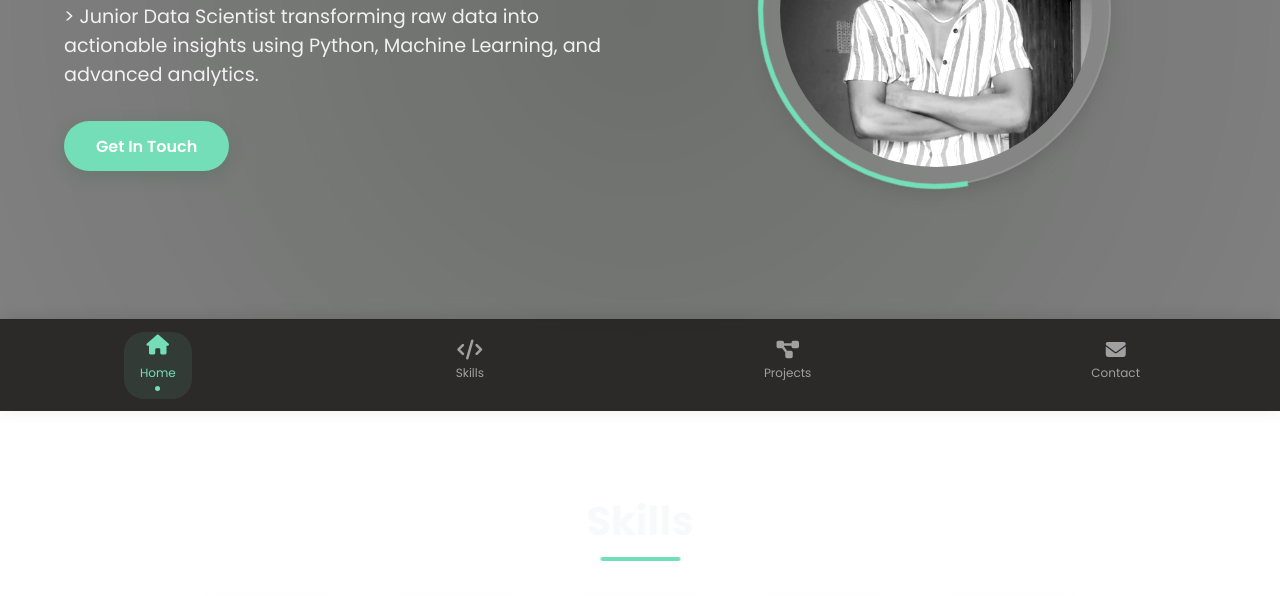
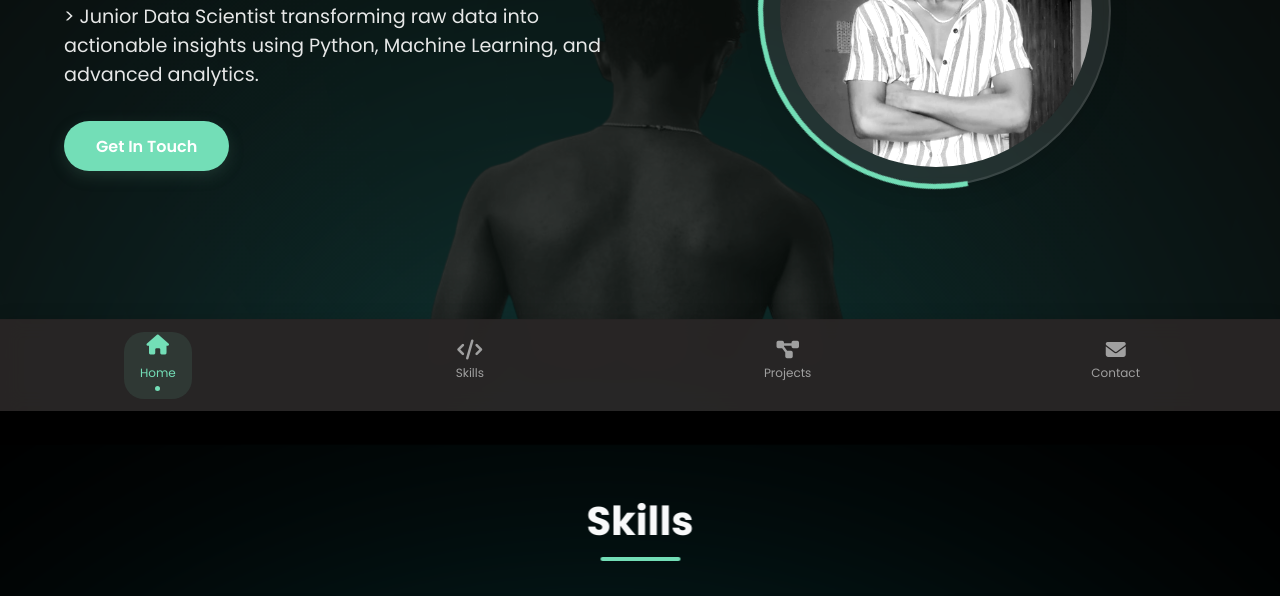
Before and after one commit to Sundar1207/Profile, a plain HTML site: page index.html in a window 1280 px wide. Shown: the part 389-985 px from the top of the page. Drawn offline with nearby package versions, Linux system fonts and the light colour scheme.

Commit message:
Update style.css

```diff
--- a/style.css
+++ b/style.css
@@ -22,7 +22,7 @@
 
     body {
       color: #333;
-      background: url(../HTML/sundar1.jpeg) fixed center/cover;
+      background: url(../sundar1.jpeg) fixed center/cover;
       position: relative;
       min-height: 100vh;
       font-family: 'Poppins', sans-serif;
```
